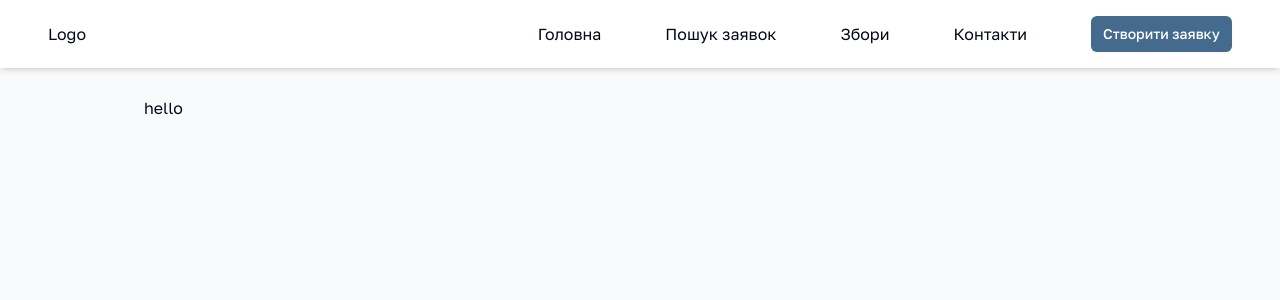
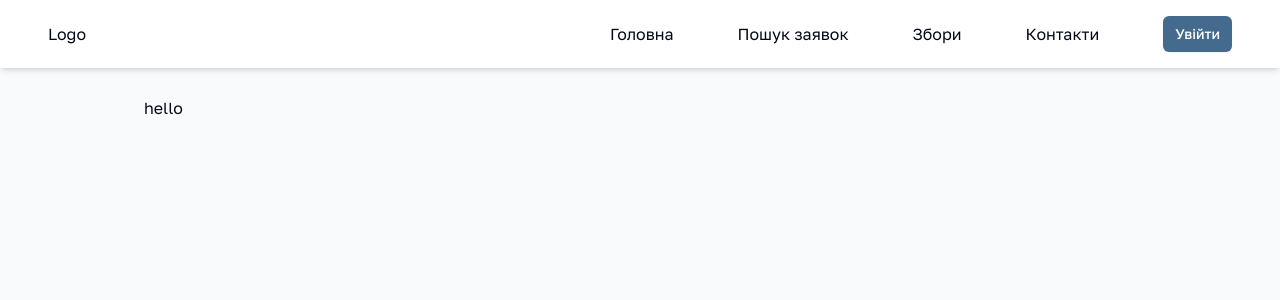
Before and after one commit to fyurchik/CodeCon, a React (Vite) app in the folder client/: page / in a window 1280 px wide. Shown: the top 300 px of the page. Built offline with nearby package versions, Linux system fonts and the light colour scheme.

Commit message:
Added user context

```diff
--- a/client/src/components/Header.tsx
+++ b/client/src/components/Header.tsx
@@ -1,7 +1,11 @@
 import { Link } from "@tanstack/react-router";
+import { useContext } from "react";
 import Button from "./ui/Button";
+import { UserContext } from "@/context/User";
 
 const Header = () => {
+    const { user, isAuthorized } = useContext(UserContext);
+
     return (
         <header className="fixed inset-x-0 top-0 z-[1000] flex flex-row items-center justify-between bg-card p-4 shadow-md md:px-8 lg:px-12">
             <p>
@@ -21,9 +25,17 @@ const Header = () => {
                     <li>
                         <Link to="/">Контакти</Link>
                     </li>
-                    <Button size="sm" asChild>
-                        <Link to="/applications/create">Створити заявку</Link>
-                    </Button>
+                    {isAuthorized ? (
+                        user?.role === "in_need" && (
+                            <Button size="sm" asChild>
+                                <Link to="/applications/create">Створити заявку</Link>
+                            </Button>
+                        )
+                    ) : (
+                        <Button size="sm" asChild>
+                            <Link to="/auth/login">Увійти</Link>
+                        </Button>
+                    )}
                 </ul>
             </nav>
         </header>
--- /dev/null
+++ b/client/src/context/User.tsx
@@ -0,0 +1,90 @@
+import { Link } from "@tanstack/react-router";
+import { createContext, useCallback, useEffect, useMemo, useState } from "react";
+// import { useGetUser } from "@/api/auth/hooks";
+import { User } from "@/types/auth";
+import Button from "@/ui/Button";
+
+interface UserContextType {
+    user: User | null;
+    setUser: React.Dispatch<React.SetStateAction<User | null>>;
+    isAuthorized: boolean;
+    refetchUser: () => Promise<void>;
+}
+
+const iUserContextState = {
+    user: null,
+    // user: {
+    //     id: "1",
+    //     email: "example@mail.com",
+    //     firstName: "Петро",
+    //     lastName: "Петренко",
+    //     role: "in_need",
+    // } satisfies User,
+    // eslint-disable-next-line @typescript-eslint/no-empty-function
+    setUser: () => {},
+    isAuthorized: true,
+    // eslint-disable-next-line @typescript-eslint/no-empty-function
+    refetchUser: async () => {},
+};
+
+export const UserContext = createContext<UserContextType>(iUserContextState);
+
+const UserContextProvider = ({ children }: { children: React.ReactNode }) => {
+    const localUser = localStorage.getItem("user");
+    const initUser = localUser ? (JSON.parse(localUser) as User) : null;
+    const [user, setUser] = useState<User | null>(initUser);
+    const isAuthorized = useMemo(() => Boolean(user?.id && user.email), [user]);
+
+    // const getUserHandler = useGetUser(isAuthorized);
+
+    const refetchUser = useCallback(async () => {
+        // await getUserHandler.refetch();
+        // if (getUserHandler.isError) {
+        //     localStorage.removeItem("user");
+        //     setUser(null);
+        //     toast.error("Session expired");
+        // }
+        // if (getUserHandler.data) {
+        //     setUser(getUserHandler.data.user);
+        //     localStorage.setItem("user", JSON.stringify(getUserHandler.data.user));
+        // }
+    }, []);
+
+    // useEffect(() => {
+    //     if (getUserHandler.isError) {
+    //         localStorage.removeItem("user");
+    //         setUser(null);
+    //         toast.error("Session expired");
+    //     }
+    //     if (getUserHandler.data) {
+    //         setUser(getUserHandler.data.user);
+    //         localStorage.setItem("user", JSON.stringify(getUserHandler.data.user));
+    //     }
+    //     if (getUserHandler.data?.user.verifiedAt === null) {
+    //         toast.warning("Please verify your email", {
+    //             important: true,
+    //             description: "We have sent you an email with a verification code.",
+    //             action: (
+    //                 <Button variant="ghost" className="text-accent-foreground" size="sm" type="button" asChild>
+    //                     <Link to="/verify">Verify</Link>
+    //                 </Button>
+    //             ),
+    //             dismissible: false,
+    //             duration: Infinity,
+    //         });
+    //     }
+    // }, [getUserHandler.data, getUserHandler.isError]);
+
+    const values = useMemo(
+        () => ({
+            user,
+            isAuthorized,
+            setUser,
+            refetchUser,
+        }),
+        [user, isAuthorized, refetchUser]
+    );
+    return <UserContext.Provider value={values}>{children}</UserContext.Provider>;
+};
+
+export default UserContextProvider;
--- a/client/src/main.tsx
+++ b/client/src/main.tsx
@@ -3,6 +3,7 @@ import { RouterProvider, createRouter } from "@tanstack/react-router";
 import React from "react";
 import ReactDOM from "react-dom/client";
 import ThemeContextProvider from "./context/Theme";
+import UserContextProvider from "./context/User";
 import "./index.css";
 
 import { routeTree } from "./routeTree.gen";
@@ -21,7 +22,9 @@ ReactDOM.createRoot(document.getElementById("root")!).render(
     <React.StrictMode>
         <QueryClientProvider client={queryClient}>
             <ThemeContextProvider>
-                <RouterProvider router={router} />
+                <UserContextProvider>
+                    <RouterProvider router={router} />
+                </UserContextProvider>
             </ThemeContextProvider>
         </QueryClientProvider>
     </React.StrictMode>
--- a/client/src/routes/cabinet.tsx
+++ b/client/src/routes/cabinet.tsx
@@ -1,6 +1,8 @@
 import { zodResolver } from "@hookform/resolvers/zod";
 import { Link, createFileRoute } from "@tanstack/react-router";
+import { useContext } from "react";
 import { useForm } from "react-hook-form";
+import { UserContext } from "@/context/User";
 import { BaseUserSchema, baseUserSchema } from "@/types/auth";
 import ApplicationCard from "@/ui/ApplicationCard";
 import Button from "@/ui/Button";
@@ -9,6 +11,7 @@ import { Form, FormControl, FormField, FormItem, FormLabel, FormMessage } from "
 import Input from "@/ui/Input";
 
 const Page = () => {
+    const { user } = useContext(UserContext);
     const form = useForm<BaseUserSchema>({
         resolver: zodResolver(baseUserSchema),
         defaultValues: {
@@ -83,6 +86,7 @@ const Page = () => {
                     </CardContent>
                 </Card>
             </section>
+            {user?.role === "in_need" && (
                 <section className="flex flex-col gap-6">
                     <div className="flex items-center justify-between">
                         <h2 className="mt-6 text-2xl font-medium">Актуальні заявки:</h2>
@@ -93,6 +97,7 @@ const Page = () => {
                     {/* <p className="text-center">Тут поки порожньо...</p> */}
                     <ApplicationCard />
                 </section>
+            )}
         </section>
     );
 };
--- a/client/src/types/auth.ts
+++ b/client/src/types/auth.ts
@@ -47,3 +47,11 @@ export const baseUserSchema = zod.object({
 export type RegisterSchema = zod.infer<typeof registerSchema>;
 export type LoginSchema = zod.infer<typeof loginSchema>;
 export type BaseUserSchema = zod.infer<typeof baseUserSchema>;
+
+export interface User {
+    id: string;
+    email: string;
+    firstName: string;
+    lastName: string;
+    role: "in_need" | "volonteer";
+}
```
Lines whose indentation alone changed are shown as unchanged.
